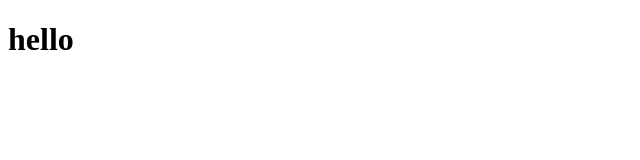
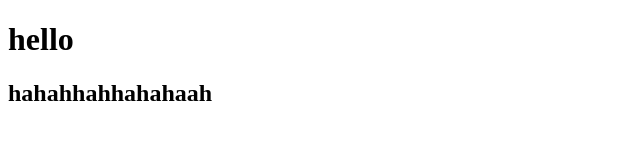
Before and after one commit to shrabonichanda919-cyber/newProject, a plain HTML site: page index.html in a window 1280 px wide. Shown: the whole page, without its empty margins (0-640 px from the left). Drawn offline with Linux system fonts and the light colour scheme.

Commit message:
changes in index file

```diff
--- a/index.html
+++ b/index.html
@@ -7,5 +7,6 @@
 </head>
 <body>
     <h1>hello</h1>
+    <h2>hahahhahhahahaah</h2>
 </body>
 </html>
```
